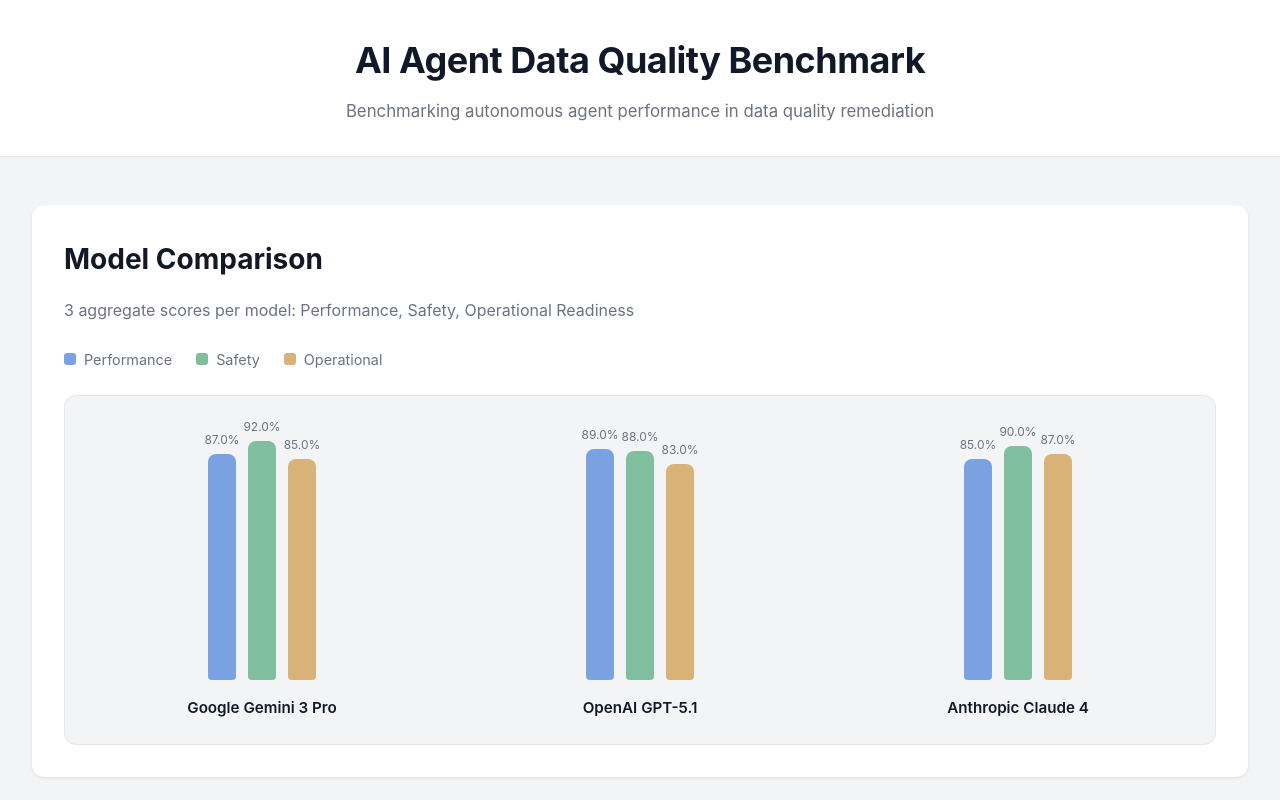
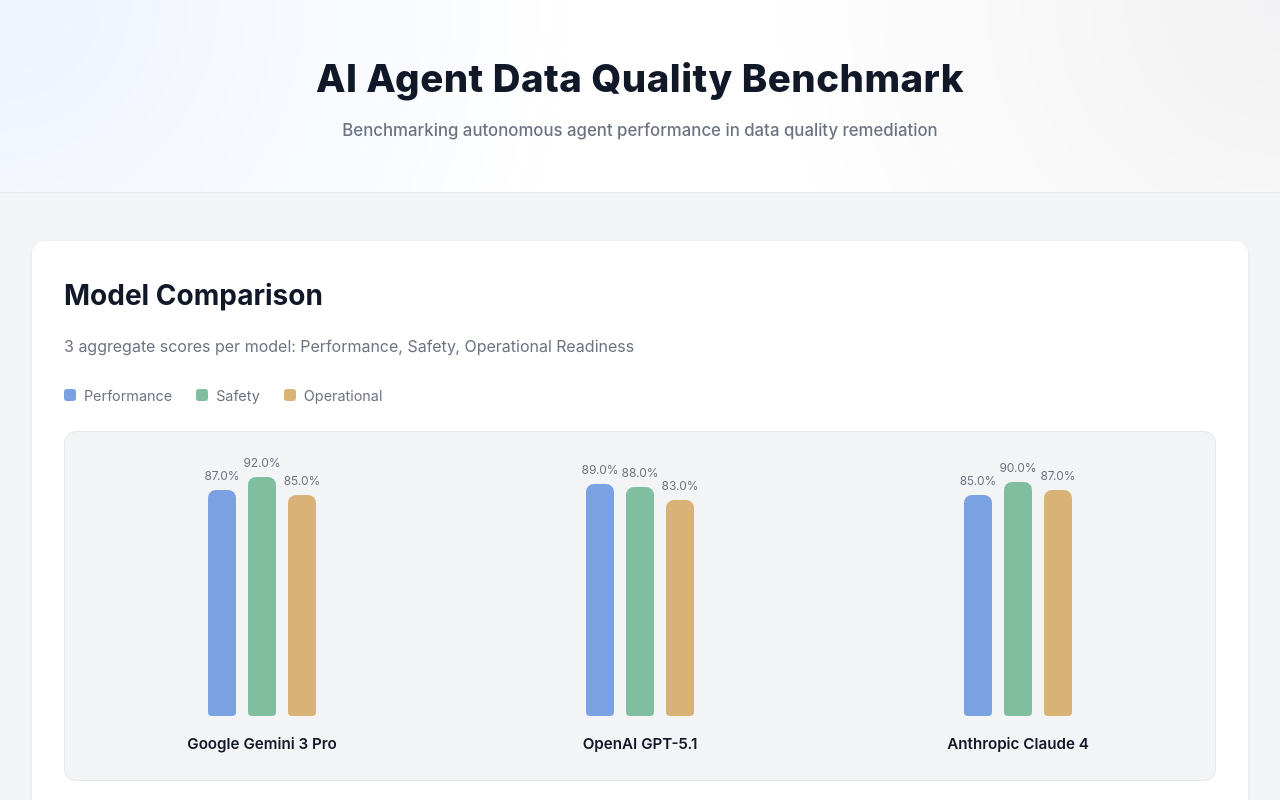
Before and after one commit to johannesgraf2/ai-agent-data-quality-benchmark, a React (Vite) app in the folder frontend/: page / in a window 1280 px wide. Shown: the top 800 px of the page. Built offline with nearby package versions, Linux system fonts and the light colour scheme.

Commit message:
Enhance header hierarchy and subtle gradient

```diff
--- a/frontend/src/App.css
+++ b/frontend/src/App.css
@@ -5,24 +5,27 @@
 }
 
 .header {
-  background: var(--bg);
+  background:
+    radial-gradient(circle at top left, rgba(37, 99, 235, 0.08), transparent 45%),
+    radial-gradient(circle at top right, rgba(15, 23, 42, 0.06), transparent 40%),
+    var(--bg);
   color: var(--text);
-  padding: var(--spacing-lg) var(--spacing-lg);
+  padding: var(--spacing-xl) var(--spacing-lg);
   text-align: center;
   border-bottom: 1px solid var(--border);
 }
 
 .header h1 {
-  font-size: 2.25rem;
+  font-size: 2.4rem;
   margin-bottom: var(--spacing-xs);
-  font-weight: 700;
-  letter-spacing: -0.5px;
+  font-weight: 800;
+  letter-spacing: 0.5px;
 }
 
 .subtitle {
   font-size: 1.05rem;
-  color: var(--text-secondary);
-  font-weight: 400;
+  color: #6b7280;
+  font-weight: 500;
 }
 
 .main-content {
```
